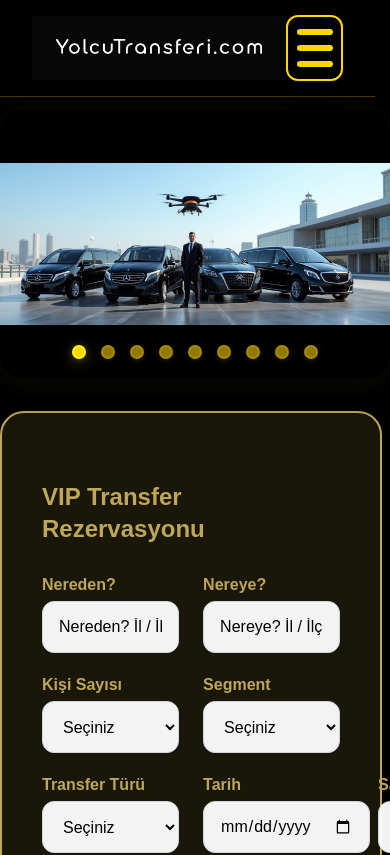
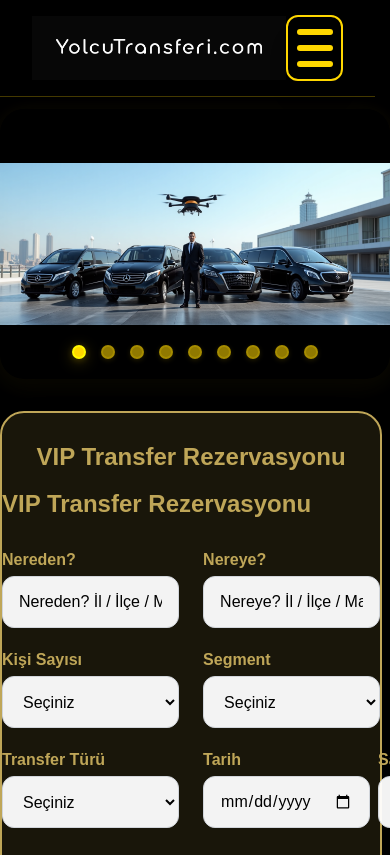
Before and after one commit to haliltayfur/yolcutransferi, a Next.js app: page / in a window 390 px wide. Shown: the top 855 px of the page. Built offline with nearby package versions, Linux system fonts and the light colour scheme.

Commit message:
Update RezervasyonHero.jsx

```diff
--- a/components/RezervasyonHero.jsx
+++ b/components/RezervasyonHero.jsx
@@ -1,95 +1,82 @@
 "use client";
-import { useState, useRef, useEffect } from "react";
-import VipTransferForm from "./VipTransferForm";
+import { useRef, useEffect, useState } from "react";
+import VipTransferForm from "./VipTransferForm"; // Bunu aşağıda anlatıldığı gibi güncelleyeceksin
 
 export default function RezervasyonHero({ onlyForm }) {
-  const [formData, setFormData] = useState({});
-  const videoRef = useRef();
-
-  // Video ekranda görünmüyorsa durdur, geri gelince devam et
+  // Ekran boyutunu algıla (mobil/desktop için)
+  const [isMobile, setIsMobile] = useState(false);
   useEffect(() => {
-    let wasPlaying = false;
-    function handleVisibility() {
-      const rect = videoRef.current?.getBoundingClientRect();
-      const inView = rect &&
-        rect.top < window.innerHeight &&
-        rect.bottom > 0;
-      if (!inView && videoRef.current && !videoRef.current.paused) {
-        wasPlaying = true;
-        videoRef.current.pause();
-      } else if (inView && videoRef.current && wasPlaying) {
-        videoRef.current.play();
-        wasPlaying = false;
-      }
-    }
-    window.addEventListener("scroll", handleVisibility);
-    return () => window.removeEventListener("scroll", handleVisibility);
+    const handler = () => setIsMobile(window.innerWidth < 700);
+    handler();
+    window.addEventListener("resize", handler);
+    return () => window.removeEventListener("resize", handler);
   }, []);
 
-  // Formdan gelen verileri hafızaya al ve yönlendir
-  const handleFormComplete = data => {
-    setFormData(data);
+  // Formdan gelen verileri localStorage'a kaydet ve yönlendir
+  function handleFormComplete(data) {
     if (typeof window !== "undefined") {
       localStorage.setItem("rezFormData", JSON.stringify(data));
       window.location.href = "/rezervasyon";
     }
-  };
-
-  // --- Responsive width ayarı
-  const isMobile = typeof window !== "undefined" && window.innerWidth < 700;
+  }
 
   return (
-    <section
-      className="w-full flex flex-col items-center justify-center"
-      style={{
-        minHeight: onlyForm ? "600px" : undefined,
-        height: onlyForm ? "600px" : undefined,
-        background: "transparent",
-        border: "none",
-        boxShadow: "none",
-        padding: 0,
-      }}
-    >
+    <section className="w-full flex flex-col items-center justify-center">
       <div
-        className="flex flex-row items-center justify-center"
+        className="flex flex-row items-start justify-center"
         style={{
-          width: "100%",
+          width: isMobile ? "98vw" : "100%",
+          maxWidth: "2000px",
           margin: "0 auto",
         }}
       >
-        {/* FORM */}
+        {/* FORM ALANI */}
         <div
-          className="bg-[#19160a] border-2 border-[#bfa658] rounded-3xl shadow-2xl flex flex-col justify-center p-10"
+          className="bg-[#19160a] border-2 border-[#bfa658] rounded-3xl shadow-2xl flex flex-col justify-start items-center relative"
           style={{
             minHeight: "600px",
             height: "600px",
-            width: isMobile ? "98vw" : "1100px", // *** ÇERÇEVE 2 KAT ***
+            width: isMobile ? "98vw" : "40vw", // %40 genişlik
+            minWidth: isMobile ? undefined : 350,
+            maxWidth: isMobile ? 600 : undefined,
+            marginRight: isMobile ? 0 : "1cm",
             boxSizing: "border-box",
-            marginRight: onlyForm ? "0px" : "10px",
             transition: "width 0.3s"
           }}
         >
-          <VipTransferForm onComplete={handleFormComplete} />
+          <h2
+            className="text-2xl md:text-3xl font-extrabold text-[#bfa658] font-quicksand absolute left-0 right-0 text-center"
+            style={{
+              top: 28, // çizgiye daha yakın
+              position: "absolute",
+              marginTop: 0,
+              zIndex: 3
+            }}
+          >
+            VIP Transfer Rezervasyonu
+          </h2>
+          <div style={{ marginTop: 75, width: "100%", flex: 1, display: "flex", flexDirection: "column", justifyContent: "flex-start" }}>
+            <VipTransferForm onComplete={handleFormComplete} />
+          </div>
         </div>
-        {/* VIDEO */}
-        {!onlyForm && (
+        {/* VİDEO */}
+        {!isMobile && (
           <div
             style={{
               height: "600px",
-              width: isMobile ? 0 : "340px",
+              width: "340px",
               borderRadius: "24px",
               overflow: "hidden",
               boxShadow: "0 0 12px #0008",
               border: "2px solid #bfa658",
               background: "#1c1c1c",
-              marginLeft: onlyForm ? "0px" : "0px",
-              display: isMobile ? "none" : "block",
+              marginLeft: "1cm",
+              display: onlyForm ? "none" : "block"
             }}
           >
             <video
-              ref={videoRef}
               src="/reklam.mp4"
-              controls // tüm kontroller açık
+              controls
               style={{
                 width: "100%",
                 height: "100%",
```
